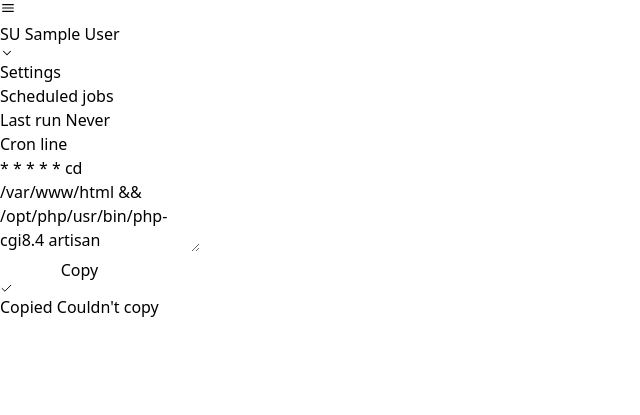
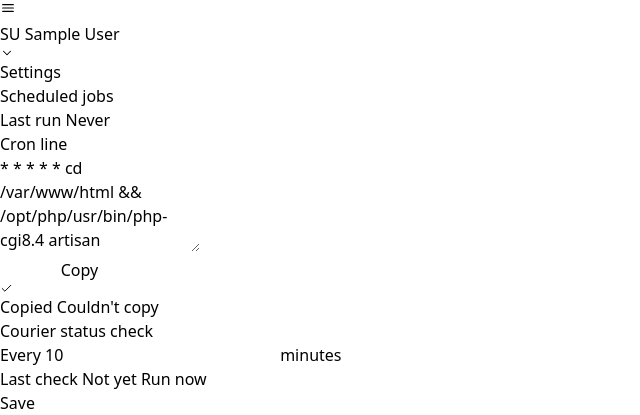
Before and after one commit to VentaVerse/ventaship, a Laravel app: page /settings in a window 1280 px wide. Shown: the part 398-813 px from the top of the page, without its empty margins (0-640 px from the left). Before the commit the page ends 715 px from the top, so only its background shows below. Run offline with Laravel 12, Linux system fonts and the light colour scheme; the visitor is signed in with stand-in values (Sample User, id 1); data that the repository does not hold is empty; style sheets or scripts are compiled from the project's sources; some libraries are stand-ins or nearby versions.

Commit message:
Courier status check interval is set in Settings, with Run now; .env knobs removed

```diff
--- a/app/Http/Controllers/Ui/SettingsController.php
+++ b/app/Http/Controllers/Ui/SettingsController.php
@@ -3,6 +3,8 @@
 namespace App\Http\Controllers\Ui;
 
 use App\Http\Controllers\Controller;
+use App\Shipments\Poller;
+use App\Support\CourierPoll;
 use App\Support\SchedulerCron;
 use App\Support\Settings;
 use Illuminate\Http\RedirectResponse;
@@ -24,7 +26,28 @@ class SettingsController extends Controller
             'tab' => 'jobs',
             'tabs' => self::TABS,
             'cron' => $this->cron($settings),
+            'pollMinutes' => CourierPoll::minutes($settings),
+            'pollLast' => CourierPoll::last($settings),
         ]);
+    }
+
+    public function updatePoll(Request $request, Settings $settings): RedirectResponse
+    {
+        $data = $request->validate(
+            ['poll_minutes' => ['required', 'integer', 'min:1', 'max:59']],
+            ['poll_minutes.*' => 'Enter 1 to 59.'],
+        );
+        $settings->set(CourierPoll::MINUTES_KEY, (int) $data['poll_minutes']);
+
+        return redirect()->route('settings.edit')->with('status', 'Saved');
+    }
+
+    /** Checks every open shipment with its courier now, as the scheduled run does. */
+    public function runPoll(Poller $poller, Settings $settings): RedirectResponse
+    {
+        $count = CourierPoll::run($poller, $settings);
+
+        return redirect()->route('settings.edit')->with('status', 'Checked '.$count.' '.($count === 1 ? 'shipment' : 'shipments'));
     }
 
     /** @return array{line: string, lastRun: array{0: string, 1: string}} */
--- /dev/null
+++ b/app/Support/CourierPoll.php
@@ -0,0 +1,52 @@
+<?php
+
+namespace App\Support;
+
+use App\Shipments\Poller;
+use Carbon\CarbonImmutable;
+use Throwable;
+
+/** The courier status check: how often it runs (set in Settings, not .env) and what its last run did. */
+final class CourierPoll
+{
+    public const MINUTES_KEY = 'couriers.poll_minutes';
+
+    public const LAST_KEY = 'couriers.poll_last';
+
+    public const DEFAULT_MINUTES = 10;
+
+    /** 1 to 59: the schedule is "every N minutes" within the hour. The default while no database answers (install). */
+    public static function minutes(Settings $settings): int
+    {
+        try {
+            $value = $settings->get(self::MINUTES_KEY);
+        } catch (Throwable) {
+            return self::DEFAULT_MINUTES;
+        }
+
+        return is_int($value) && $value >= 1 && $value <= 59 ? $value : self::DEFAULT_MINUTES;
+    }
+
+    /** Runs the check now and remembers when and how many shipments it asked about. */
+    public static function run(Poller $poller, Settings $settings): int
+    {
+        $count = $poller->run();
+        $settings->set(self::LAST_KEY, ['at' => now()->toIso8601String(), 'count' => $count]);
+
+        return $count;
+    }
+
+    /** @return array{at: CarbonImmutable, count: int}|null */
+    public static function last(Settings $settings): ?array
+    {
+        $value = $settings->get(self::LAST_KEY);
+        if (! is_array($value) || ! is_string($value['at'] ?? null)) {
+            return null;
+        }
+        try {
+            return ['at' => CarbonImmutable::parse($value['at']), 'count' => (int) ($value['count'] ?? 0)];
+        } catch (Throwable) {
+            return null;
+        }
+    }
+}
--- a/config/couriers.php
+++ b/config/couriers.php
@@ -3,10 +3,4 @@
 return [
     // Merges stored waybills into one PDF for mass print (poppler-utils). A missing binary falls back to a ZIP.
     'pdfunite' => env('COURIERS_PDFUNITE', '/usr/bin/pdfunite'),
-
-    // How often booked shipments are polled for their courier status.
-    'poll_minutes' => (int) env('COURIERS_POLL_MINUTES', 10),
-
-    // Registers only the fake "Test courier" (App\Couriers\FakeCourier), for driving the screens in a browser.
-    'fake' => (bool) env('COURIERS_FAKE', false),
 ];
--- a/resources/css/pages/settings.css
+++ b/resources/css/pages/settings.css
@@ -30,6 +30,18 @@
 
     .st-narrow {
         max-width: 160px;
+    }
+
+    /* A short control with its unit or button beside it (Settings → Courier status check). */
+    .st-poll {
+        display: flex;
+        align-items: center;
+        flex-wrap: wrap;
+        gap: 8px;
+    }
+
+    .st-poll .st-narrow {
+        width: 72px;
     }
 
     .st-row .x-phone {
--- a/resources/views/settings/edit.blade.php
+++ b/resources/views/settings/edit.blade.php
@@ -22,6 +22,32 @@
                 <x-ui.copy-value label="Cron line" id="f-cron-line" :value="$cron['line']" />
             </div>
         </div>
+        <form method="POST" action="{{ route('settings.poll.update') }}" novalidate>
+            @csrf
+            @method('PUT')
+            <div class="st-sec">
+                <h2 class="st-h">Courier status check</h2>
+                <div class="st-row">
+                    <x-ui.field label="Every" name="poll_minutes" for="f-poll-minutes">
+                        <span class="st-poll">
+                            <x-ui.input id="f-poll-minutes" class="st-narrow" name="poll_minutes" value="{{ old('poll_minutes', $pollMinutes) }}" inputmode="numeric" maxlength="2" autocomplete="off" />
+                            <span>minutes</span>
+                        </span>
+                    </x-ui.field>
+                </div>
+                <div class="st-row">
+                    <div class="fm-field">
+                        <span class="fm-label">Last check</span>
+                        <span class="st-poll">
+                            <span class="x-num">{{ $pollLast ? $pollLast['at']->timezone(config('app.timezone'))->format('j M, g:i A').' · '.$pollLast['count'].' '.($pollLast['count'] === 1 ? 'shipment' : 'shipments') : 'Not yet' }}</span>
+                            <x-ui.button type="submit" form="poll-run-form">Run now</x-ui.button>
+                        </span>
+                    </div>
+                </div>
+            </div>
+            @include('settings._bar', ['label' => 'Save'])
+        </form>
+        <form id="poll-run-form" method="POST" action="{{ route('settings.poll.run') }}">@csrf</form>
     @endif
 </section>
 @endsection
--- a/routes/console.php
+++ b/routes/console.php
@@ -1,5 +1,7 @@
 <?php
 
+use App\Support\CourierPoll;
+use App\Support\Settings;
 use Illuminate\Foundation\Inspiring;
 use Illuminate\Support\Facades\Artisan;
 use Illuminate\Support\Facades\Schedule;
@@ -8,7 +10,7 @@ Artisan::command('inspire', function () {
     $this->comment(Inspiring::quote());
 })->purpose('Display an inspiring quote');
 
-$pollMinutes = min(59, max(1, (int) config('couriers.poll_minutes', 10)));
+$pollMinutes = CourierPoll::minutes(app(Settings::class));
 
 Schedule::command('ventaship:schedule-heartbeat')->everyMinute();
 Schedule::command('ventaship:couriers-poll')->cron("*/{$pollMinutes} * * * *")->withoutOverlapping();
--- a/routes/web.php
+++ b/routes/web.php
@@ -93,6 +93,8 @@ Route::middleware(['auth', 'auth.session'])->group(function () {
     Route::redirect('platforms/{any}', '/developers')->where('any', '[A-Za-z0-9_]+');
     Route::get('ph/{level}', PhAddressController::class)->where('level', 'provinces|cities|districts|barangays')->name('ph.options');
     Route::get('settings', [SettingsController::class, 'edit'])->name('settings.edit');
+    Route::put('settings/courier-poll', [SettingsController::class, 'updatePoll'])->name('settings.poll.update');
+    Route::post('settings/courier-poll/run', [SettingsController::class, 'runPoll'])->middleware('throttle:6,1')->name('settings.poll.run');
     Route::get('account', [AccountController::class, 'show'])->name('account');
     Route::put('account', [AccountController::class, 'profile'])->name('account.profile');
     Route::get('account/password', [AccountController::class, 'passwordForm'])->name('account.password.edit');
```
Also changed, not shown: app/Console/Commands/CouriersPoll.php (+5 -3 lines), tests/Feature/Console/ScheduleTest.php (+11 -2 lines), tests/Feature/Ui/CourierPollSettingTest.php (added, +63 -0 lines), CHANGELOG.md.
